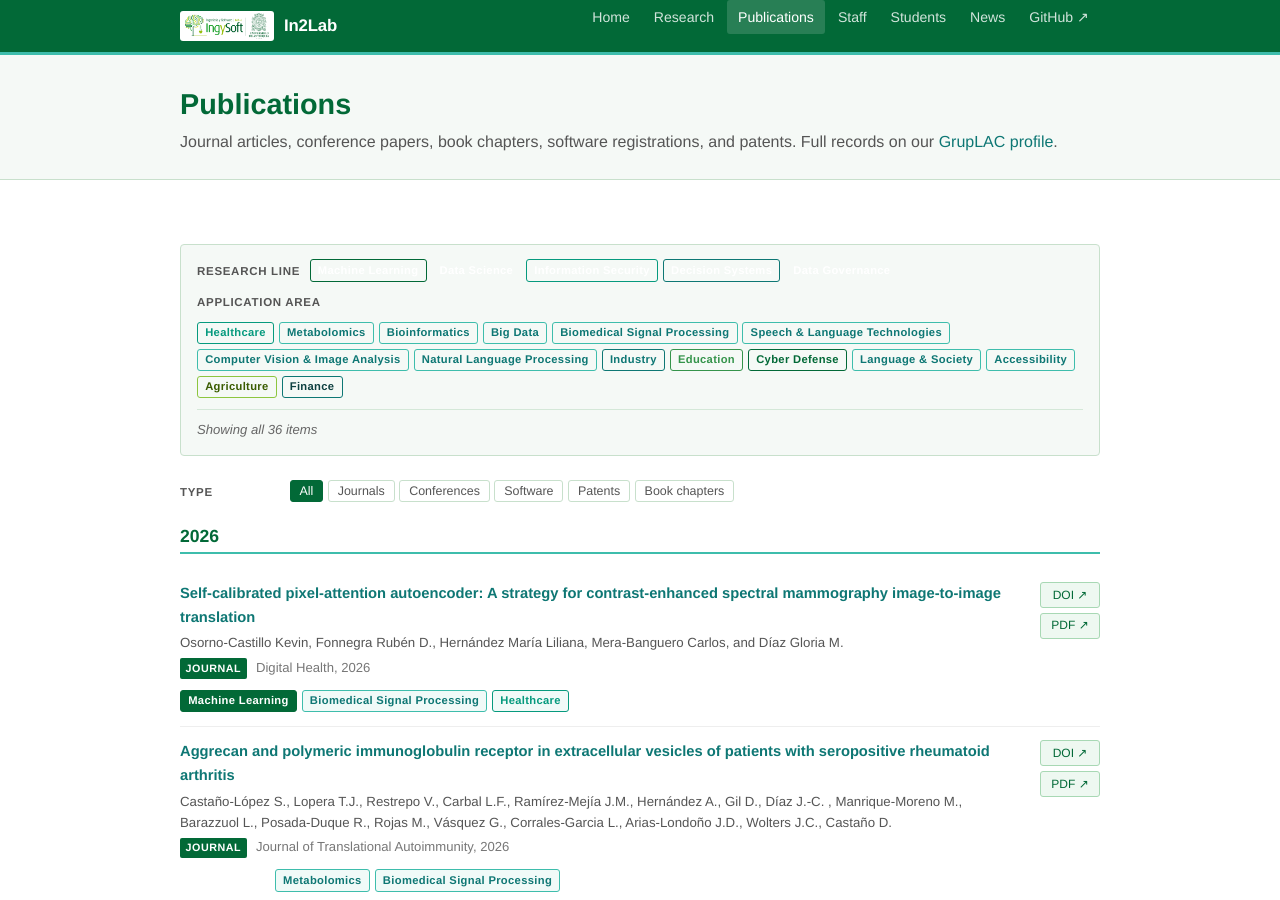
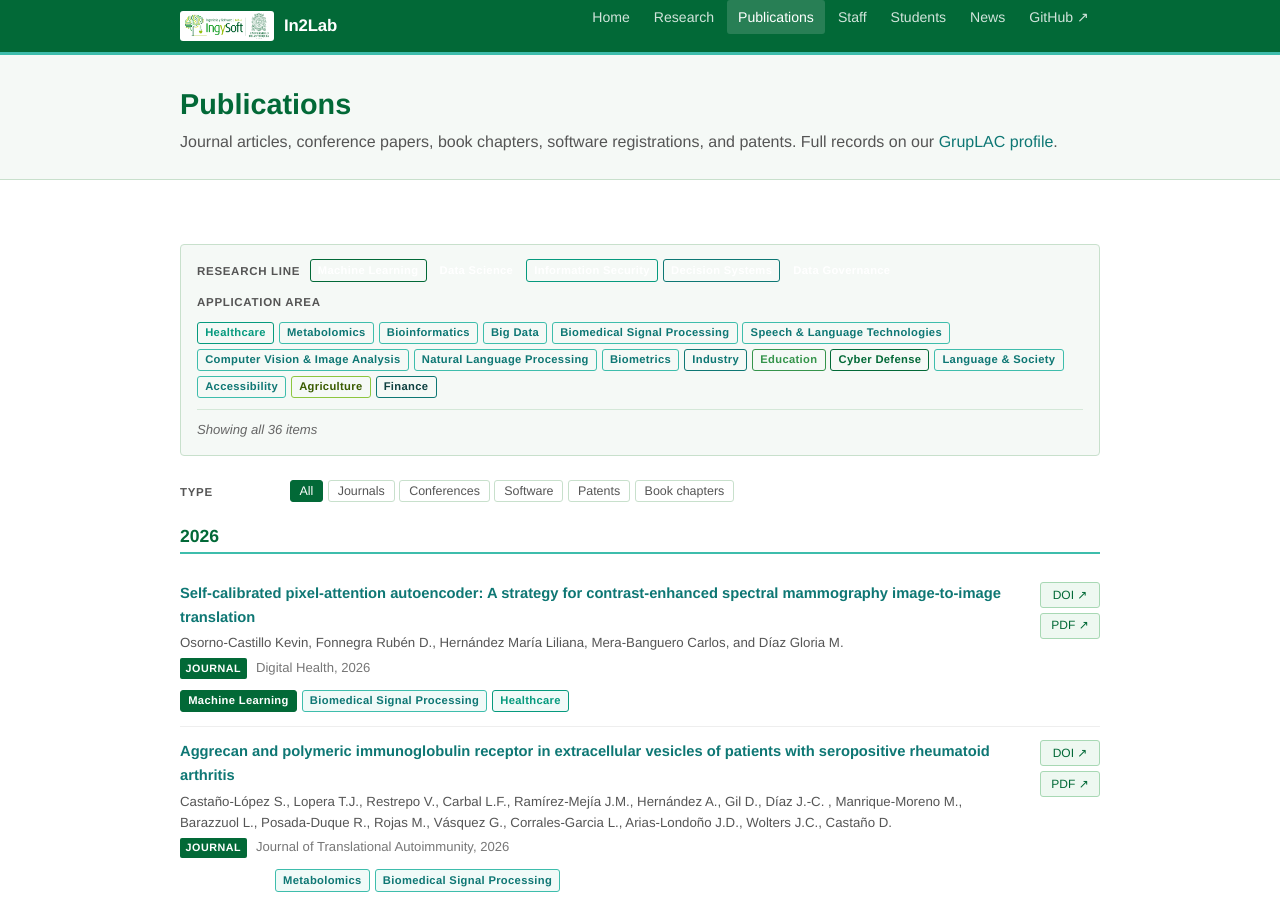
Before and after one commit to IN2LABUDEA/IN2LABUDEA.github.io, a Jekyll site: the page built from publications.html, in a window 1280 px wide and 900 px high. Built offline with Jekyll 4.4.1, drawn with Linux system fonts in a browser that asks for light colours.

Commit message:
Update tags.yml

```diff
--- a/_data/tags.yml
+++ b/_data/tags.yml
@@ -55,6 +55,9 @@ areas:
   - id:    nlp
     label: "Natural Language Processing"
 
+  - id:    biometrics
+    label: "Biometrics"
+
   - id:    industry
     label: "Industry"
 
```
